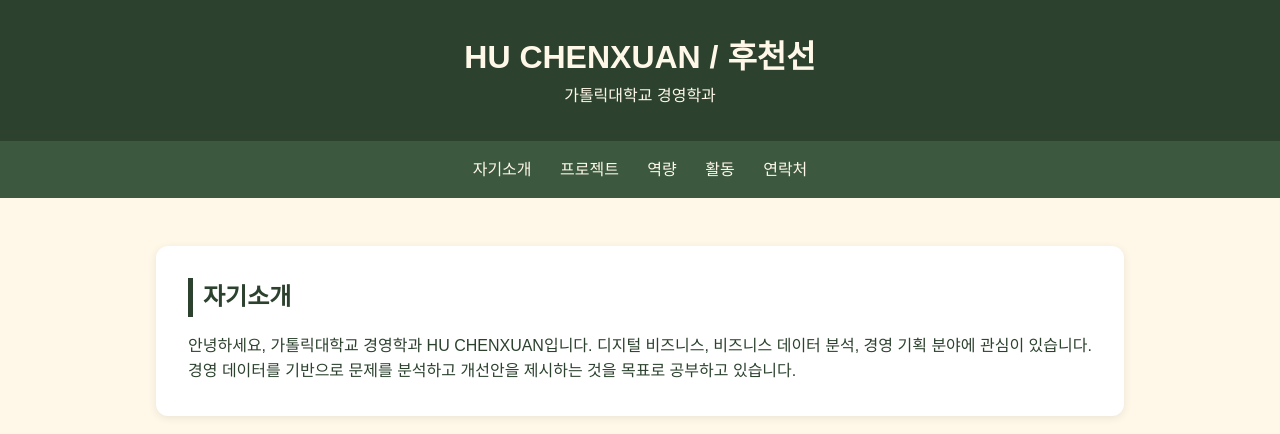
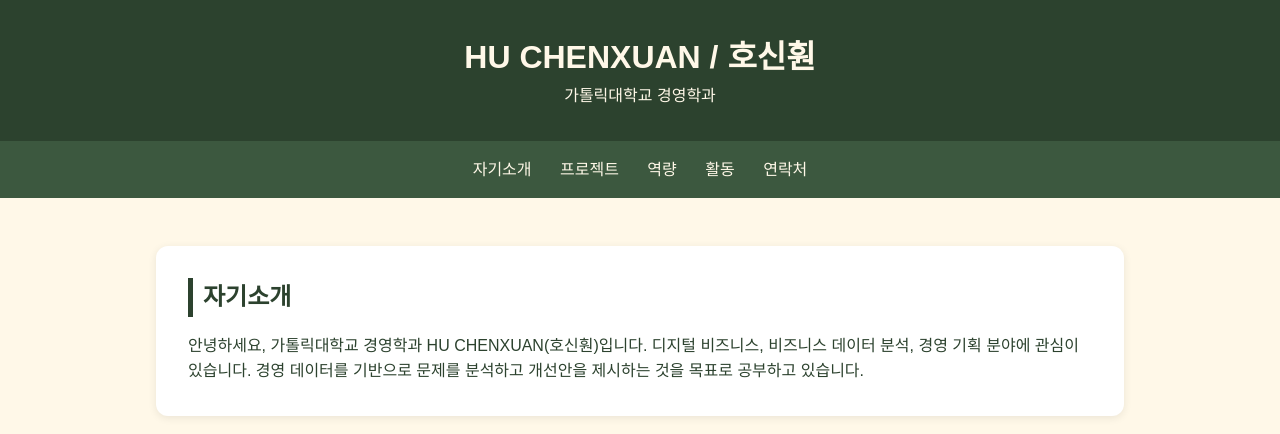
Before and after one commit to Florence901/HU-CHENXUAN, a plain HTML site: page index.html in a window 1280 px wide. Shown: the top 434 px of the page. Drawn offline with Linux system fonts and the light colour scheme.

Commit message:
Update portfolio title and name in index.html

```diff
--- a/index.html
+++ b/index.html
@@ -3,7 +3,7 @@
 <head>
     <meta charset="UTF-8">
     <meta name="viewport" content="width=device-width, initial-scale=1.0">
-    <title>HU CHENXUAN 포트폴리오</title>
+    <title>호신훤 포트폴리오</title>
     <style>
         * {
             margin: 0;
@@ -76,7 +76,7 @@
 </head>
 <body>
     <header>
-        <h1>HU CHENXUAN / 후천선</h1>
+        <h1>HU CHENXUAN / 호신훤</h1>
         <p>가톨릭대학교 경영학과</p>
     </header>
     <nav>
@@ -89,7 +89,7 @@
     <div class="container">
         <section id="about">
             <h2>자기소개</h2>
-            <p>안녕하세요, 가톨릭대학교 경영학과 HU CHENXUAN입니다.
+            <p>안녕하세요, 가톨릭대학교 경영학과 HU CHENXUAN(호신훤)입니다.
             디지털 비즈니스, 비즈니스 데이터 분석, 경영 기획 분야에 관심이 있습니다.
             경영 데이터를 기반으로 문제를 분석하고 개선안을 제시하는 것을 목표로 공부하고 있습니다.</p>
         </section>
@@ -136,7 +136,7 @@
         </section>
     </div>
     <footer>
-        <p>© 2026 HU CHENXUAN Portfolio</p>
+        <p>© 2026 HU CHENXUAN / 호신훤 Portfolio</p>
     </footer>
 </body>
 </html>
```
